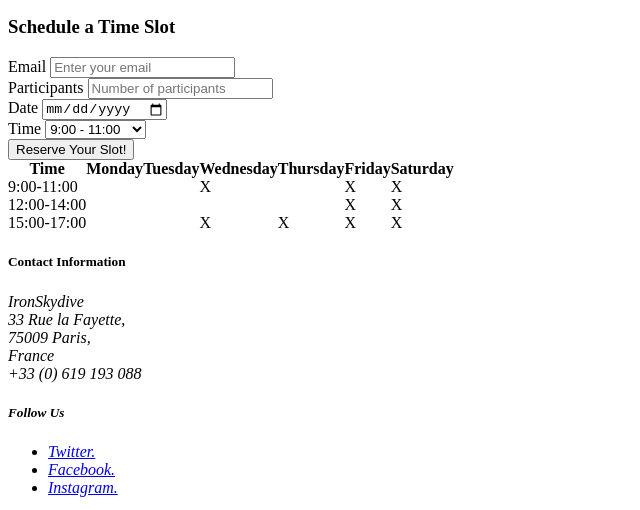
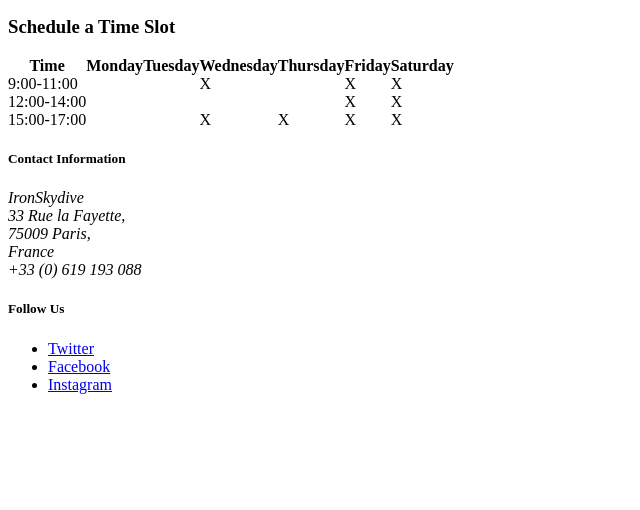
Before and after one commit to nadine0890/IronSkydive, a plain HTML site: page index.html in a window 1280 px wide. Shown: the part 3736-4246 px from the top of the page, without its empty margins (0-640 px from the left). After the commit the page ends 4146 px from the top, so only its background shows below. Drawn offline with Linux system fonts and the light colour scheme.

Commit message:
last changes

```diff
--- a/index.html
+++ b/index.html
@@ -84,31 +84,6 @@
   <section>
     <h3>Schedule</h3>
     <h3>Schedule a Time Slot</h3>
-    <form class="slot-form" action="/register" method="post">
-      <div class="slot-form-container">
-       <label> Email </label>
-       <input type="email" placeholder="Enter your email">
-      </div>
-      <div class="slot-form-container">
-       <label> Participants </label>
-       <input type="Number" placeholder="Number of participants">
-      </div>
-      <div class="slot-form-container">
-       <label> Date </label>
-       <input type="date">
-      </div>
-      <div class="slot-form-container">
-       <label> Time </label>
-       <select>
-         <option value="early"> 9:00 - 11:00 </option>
-         <option value="mid"> 12:00 - 14:00 </option>
-         <option value="late"> 15:00 - 17:00 </option>
-       </select>
-      </div>
-      <div class="slot-form-container">
-        <button type="submit"> Reserve Your Slot! </button>
-      </div>
-    </form>
     <table class="schedule-table" cellpadding="0" cellspacing="0">
       <thead>
         <tr>
@@ -156,20 +131,15 @@
   <section>
     <h5>Contact Information</h5>
     <address class="address">IronSkydive <br>33 Rue la Fayette,<br>75009 Paris, <br>France <br>+33 (0) 619 193 088
+    </address>
     <h5>Follow Us</h5>
     <ul>
-      <li><a href="#">Twitter.</a></li>
-      <li><a href="#">Facebook.</a></li>
-      <li><a href="#">Instagram.</a></li>
+      <li><a href="#">Twitter</a></li>
+      <li><a href="#">Facebook</a></li>
+      <li><a href="#">Instagram</a></li>
     </ul>
   </section>
-  <iframe
-          src="https://www.google.com/maps/embed?pb=!1m18!1m12!1m3!1d2624.142047744348!2d2.3354330160472316!3d48.87456857928921!2m3!1f0!2f0!3f0!3m2!1i1024!2i768!4f13.1!3m3!1m2!1s0x47e66e38f817b573%3A0x48d69c30470e7aeb!2sIronhack!5e0!3m2!1sen!2ses!4v1495208746099"
-          class="map-frame"
-          frameborder="0"
-          style="border:0"
-          allowfullscreen
-  ></iframe>
+
 </footer>
 
 
```
